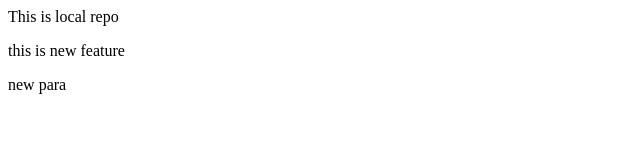
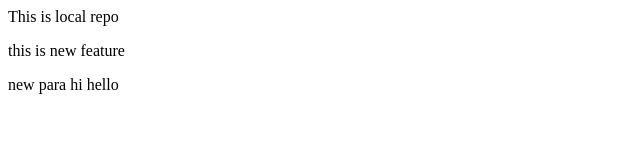
Before and after one commit to vishvccl/localrepo, a plain HTML site: page index.html in a window 1280 px wide. Shown: the full height of the page, 0-640 px from the left. Drawn offline with Linux system fonts and the light colour scheme.

Commit message:
hi hello

```diff
--- a/index.html
+++ b/index.html
@@ -1,3 +1,3 @@
 <p>This is local repo</p>
 <p>this is new feature</p>
-<p>new para</p>
+<p>new para hi hello   </p>
```
